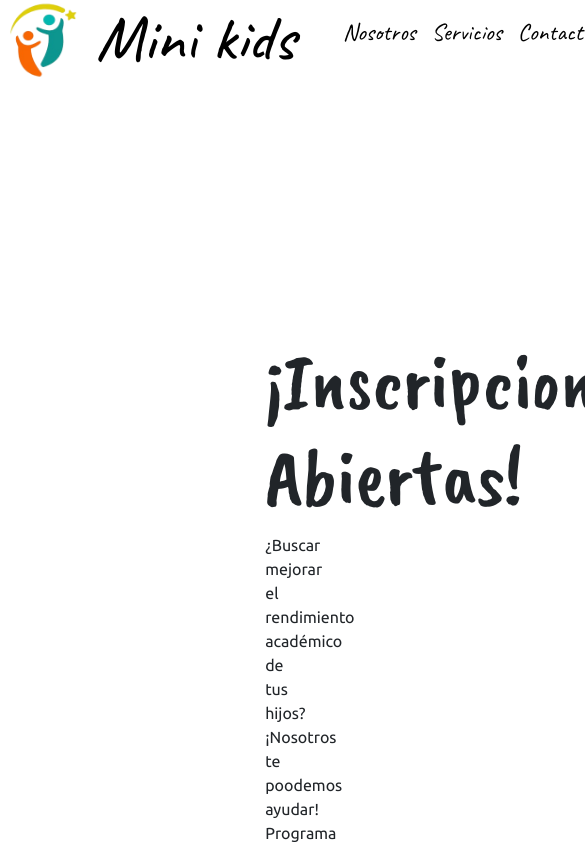
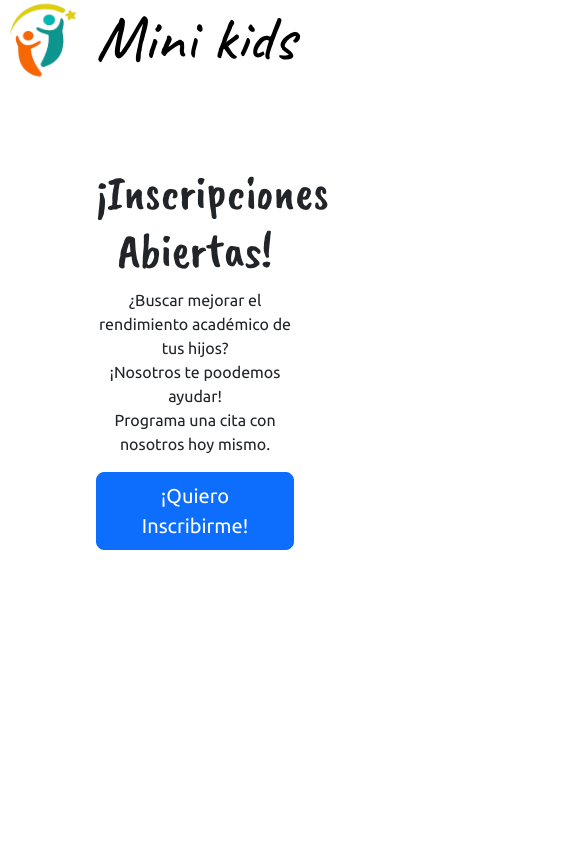
Before and after one commit to gabsito/Minikids, a website with bundled scripts: page public/index.html in a window 390 px wide. Shown: the top 844 px of the page, 585 px wide, since content can reach past the window. Built offline with nearby package versions, Linux system fonts and the light colour scheme; some packages are replaced by stand-ins of ours; files whose address does not match are found by name.

Commit message:
add some responsiveness

```diff
--- a/public/index.html
+++ b/public/index.html
@@ -21,7 +21,7 @@
                 <img src="images/imagotipo/isotipo_clear.png" alt="Minikids">
                 <h1>Mini kids</h1>
             </a>
-            <ul>
+            <ul id="right-header">
                 <li><a href="./" class="underline_animation">Nosotros</a></li>
                 <li><a href="./" class="underline_animation">Servicios</a></li>
                 <li><a href="./" class="underline_animation">Contacto</a></li>
@@ -43,7 +43,7 @@
                     <div  id="hero" class="text-center">
                         <h2 class="mini_header">¡Inscripciones Abiertas!</h2>
                         <div>
-                            <p>¿Buscar mejorar el rendimiento académico de tus hijos?<br>¡Nosotros te poodemos ayudar!<br>Programa una cita con nosotros hoy mismo.</p>
+                            <p class="mini_p">¿Buscar mejorar el rendimiento académico de tus hijos?<br>¡Nosotros te poodemos ayudar!<br>Programa una cita con nosotros hoy mismo.</p>
                             <a href="#" class="btn btn-primary btn-lg">¡Quiero Inscribirme!</a>
                         </div>
                     </div>
--- a/public/styles/home.css
+++ b/public/styles/home.css
@@ -95,8 +95,8 @@ body {
     position: absolute;
     top: -15vw;
     left: -10%;
-    width: 50%;
-    height: 50%;
+    width: 50vw;
+    height: 50vh;
     background-size: cover;
     background-position: center;
     z-index: -1;
@@ -105,9 +105,9 @@ body {
 .blob2 {
     position: absolute;
     top: -15vw;
-    right: -10%;
-    width: 50%;
-    height: 50%;
+    right: -10vw;
+    width: 50vw;
+    height: 50vh;
     background-size: cover;
     background-position: center;
     z-index: -1;
@@ -120,3 +120,35 @@ body {
 * {
     font-family: 'Ubuntu', sans-serif;
 }
+
+@media screen and (max-width: 768px) {
+    #right-header {
+        display: none;
+    }
+    #logo {
+        align-self: center;
+    }
+
+    #hero {
+        margin: 10vh;
+    }
+
+    .mini_header {
+        font-size: 3rem;
+    }
+
+    .mini_p {
+        font-size: 1rem;
+    }
+
+    .blob1 {
+        width: 150vw;
+        top: -65vw;
+        left: -50vw;
+    }
+    .blob2 {
+        width: 150vw;
+        top: 85vw;
+        right: -50vw;
+    }
+}
```
